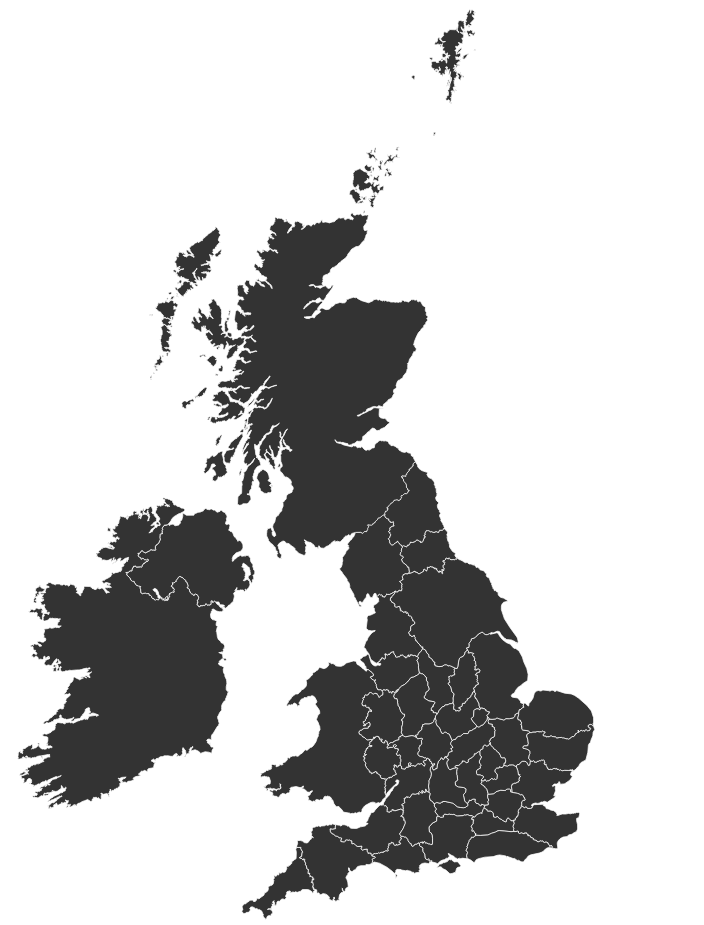
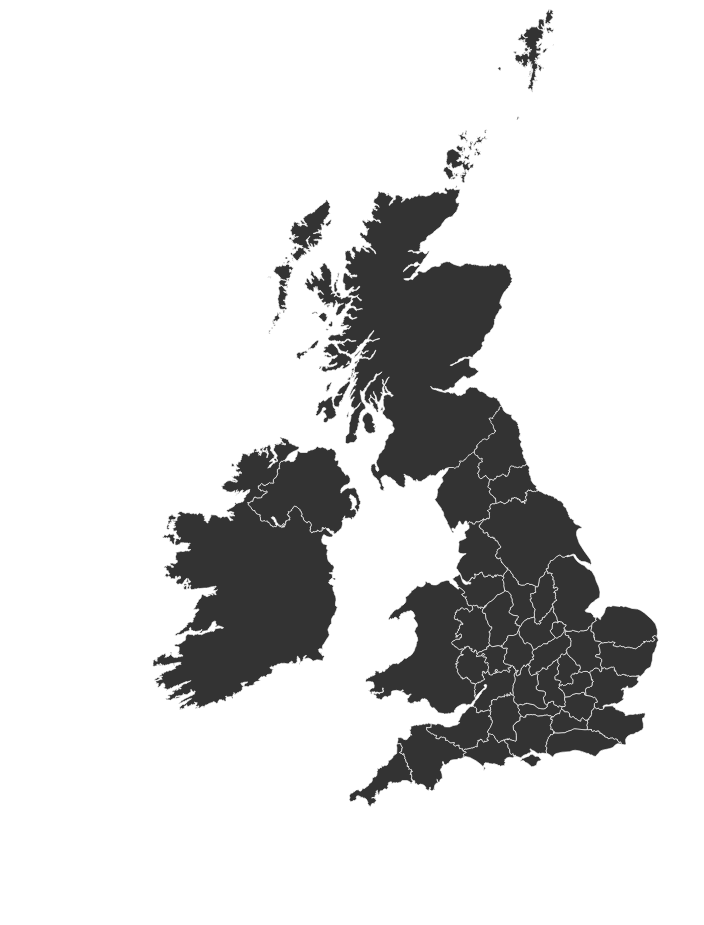
Before and after one commit to Pjaerr/Svelte-Data-Vis-Premier-League, a Svelte app: page / in a window 1280 px wide. Shown: the whole page, without its empty margins (0-704 px from the left). After the commit the page ends 812 px from the top, so only its background shows below. Built offline with nearby package versions, Linux system fonts and the light colour scheme.

Commit message:
Updated method of scaling the SVG

```diff
--- a/src/Components/MapContainer.svelte
+++ b/src/Components/MapContainer.svelte
@@ -13,13 +13,12 @@
   });
 </script>
 
-<style>
-  .regions {
-    transform: scale(0.75);
-  }
-</style>
-
-<svg {width} {height} bind:this={svg}>
+<svg
+  viewBox="0 0 {width}
+  {height}"
+  {width}
+  height={window.innerHeight}
+  bind:this={svg}>
   <g class="regions">
     <slot />
   </g>
```
